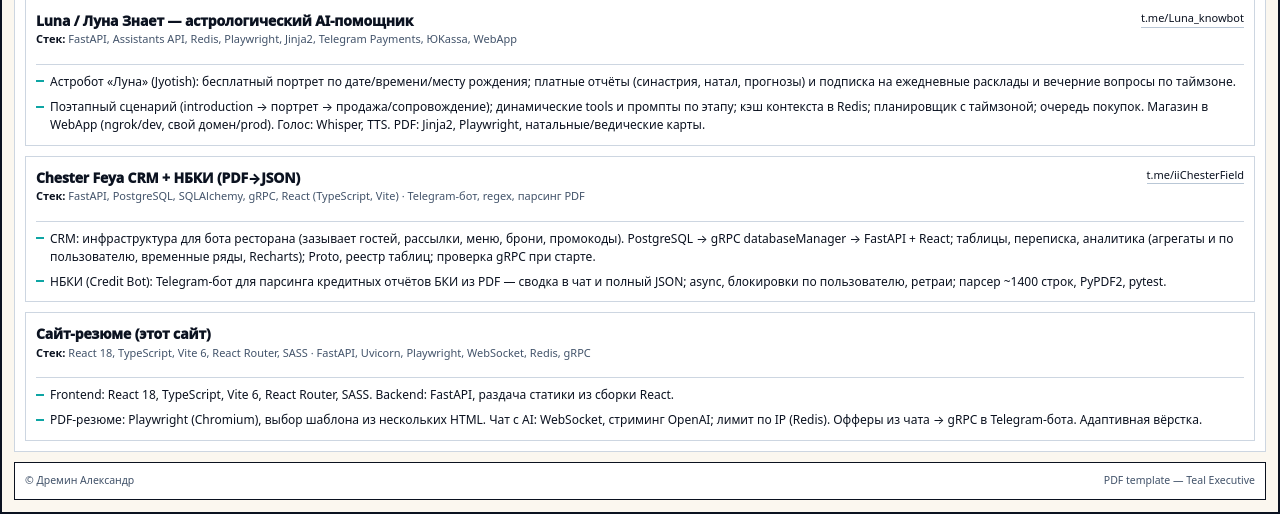
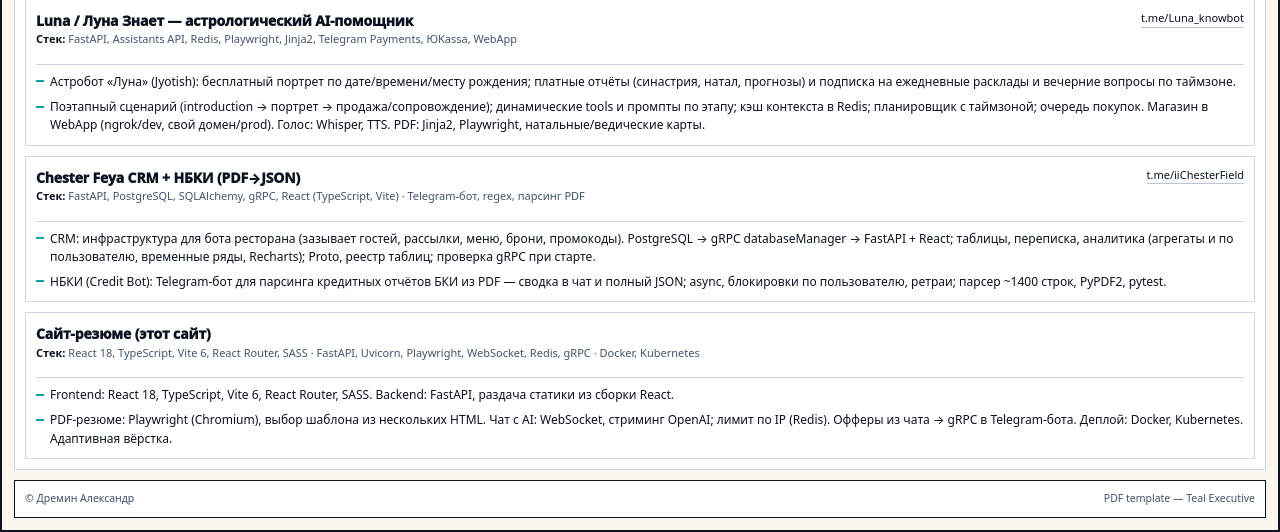
Before and after one commit to azora929/myResume, a Python web app: template webApp/assets/templates/template_a.html in a window 1280 px wide. Shown: the part 925-1457 px from the top of the page. Run offline with Jinja, Linux system fonts and the light colour scheme; the template is opened without the code that fills it, so the values that code supplies are empty.

Commit message:
Фиксы необльшие(тестировал)

```diff
--- a/webApp/assets/templates/template_a.html
+++ b/webApp/assets/templates/template_a.html
@@ -188,8 +188,6 @@
       border:1px solid var(--line);
       background:var(--panel);
       padding:10px;
-      break-inside:avoid;
-      page-break-inside:avoid;
     }
     .proj-top{
       display:flex;
@@ -469,12 +467,12 @@
           <div class="proj-top">
             <div>
               <p class="proj-name">Сайт-резюме (этот сайт)</p>
-              <p class="meta"><b>Стек:</b> React 18, TypeScript, Vite 6, React Router, SASS · FastAPI, Uvicorn, Playwright, WebSocket, Redis, gRPC</p>
+              <p class="meta"><b>Стек:</b> React 18, TypeScript, Vite 6, React Router, SASS · FastAPI, Uvicorn, Playwright, WebSocket, Redis, gRPC · Docker, Kubernetes</p>
             </div>
           </div>
           <ul class="bul">
             <li>Frontend: React 18, TypeScript, Vite 6, React Router, SASS. Backend: FastAPI, раздача статики из сборки React.</li>
-            <li>PDF-резюме: Playwright (Chromium), выбор шаблона из нескольких HTML. Чат с AI: WebSocket, стриминг OpenAI; лимит по IP (Redis). Офферы из чата → gRPC в Telegram-бота. Адаптивная вёрстка.</li>
+            <li>PDF-резюме: Playwright (Chromium), выбор шаблона из нескольких HTML. Чат с AI: WebSocket, стриминг OpenAI; лимит по IP (Redis). Офферы из чата → gRPC в Telegram-бота. Деплой: Docker, Kubernetes. Адаптивная вёрстка.</li>
           </ul>
         </article>
       </div>
--- a/webApp/assets/templates/template_b.html
+++ b/webApp/assets/templates/template_b.html
@@ -127,8 +127,6 @@
       border:1px solid var(--line);
       background:var(--panel);
       padding:10px;
-      break-inside:avoid;
-      page-break-inside:avoid;
     }
     .proj + .proj{ margin-top:10px; }
     .proj-top{
@@ -358,11 +356,11 @@
         <div class="proj-top">
           <div>
             <p class="proj-name">Сайт-резюме (этот сайт)</p>
-            <p class="meta"><b>Стек:</b> React 18, TypeScript, Vite 6, SASS · FastAPI, Playwright, WebSocket, Redis, gRPC</p>
+            <p class="meta"><b>Стек:</b> React 18, TypeScript, Vite 6, SASS · FastAPI, Playwright, WebSocket, Redis, gRPC · Docker, Kubernetes</p>
           </div>
         </div>
         <ul class="bul">
-          <li>React 18, TypeScript, Vite 6, React Router, SASS; FastAPI, раздача статики. PDF: Playwright (Chromium), шаблоны HTML. Чат с AI: WebSocket, стриминг OpenAI; лимит по IP (Redis). Офферы → gRPC в Telegram. Адаптив.</li>
+          <li>React 18, TypeScript, Vite 6, React Router, SASS; FastAPI, раздача статики. PDF: Playwright (Chromium), шаблоны HTML. Чат с AI: WebSocket, стриминг OpenAI; лимит по IP (Redis). Офферы → gRPC в Telegram. Деплой: Docker, Kubernetes. Адаптив.</li>
         </ul>
       </article>
     </section>
--- a/webApp/assets/templates/template_c.html
+++ b/webApp/assets/templates/template_c.html
@@ -139,8 +139,6 @@
       border:1px solid var(--line);
       background:#fff;
       padding:10px;
-      break-inside:avoid;
-      page-break-inside:avoid;
     }
     .proj + .proj{ margin-top:10px; }
     .proj-top{
@@ -369,11 +367,11 @@
         <div class="proj-top">
           <div>
             <p class="proj-name">Сайт-резюме (этот сайт)</p>
-            <p class="meta"><b>Стек:</b> React 18, TypeScript, Vite 6, SASS · FastAPI, Playwright, WebSocket, Redis, gRPC</p>
+            <p class="meta"><b>Стек:</b> React 18, TypeScript, Vite 6, SASS · FastAPI, Playwright, WebSocket, Redis, gRPC · Docker, Kubernetes</p>
           </div>
         </div>
         <ul class="bul">
-          <li>React 18, TypeScript, Vite 6, React Router, SASS; FastAPI, раздача статики. PDF: Playwright (Chromium), шаблоны HTML. Чат с AI: WebSocket, стриминг OpenAI; лимит по IP (Redis). Офферы → gRPC в Telegram. Адаптив.</li>
+          <li>React 18, TypeScript, Vite 6, React Router, SASS; FastAPI, раздача статики. PDF: Playwright (Chromium), шаблоны HTML. Чат с AI: WebSocket, стриминг OpenAI; лимит по IP (Redis). Офферы → gRPC в Telegram. Деплой: Docker, Kubernetes. Адаптив.</li>
         </ul>
       </article>
     </section>
--- a/webApp/reactFrontEnd/src/components/projects/ProjectsSection.tsx
+++ b/webApp/reactFrontEnd/src/components/projects/ProjectsSection.tsx
@@ -397,6 +397,7 @@ function CrmNbkiSlide() {
                 <li>PDF-резюме: Playwright (Chromium), выбор шаблона из нескольких HTML</li>
                 <li>Чат с AI: WebSocket, стриминг ответов OpenAI; лимит сообщений по IP (Redis)</li>
                 <li>Офферы из чата: tool calling → gRPC в Telegram-бота, уведомление мне</li>
+                <li>Сборка и деплой: Docker, Kubernetes</li>
                 <li>Адаптивная вёрстка, доступность</li>
               </ul>
             </div>
--- a/webApp/services/prompt_service.py
+++ b/webApp/services/prompt_service.py
@@ -27,5 +27,5 @@ class PromptService:
             "   Астрологический AI-помощник (персонаж «Луна», Jyotish). Бесплатный персональный портрет по дате/времени/месту рождения; платные отчёты (синастрия, натал, прогнозы и др.) и подписка на ежедневные расклады и вечерние вопросы с учётом целей и таймзоны. Магазин в WebApp; HTTPS — ngrok в dev, свой домен в prod. Поэтапный сценарий (introduction → портрет → продажа/сопровождение); динамические tools и промпты по этапу; миграция истории диалога; кэш контекста в Redis. Планировщик с таймзоной пользователя: расклады, вечерние вопросы, истечение и продление подписки; очередь покупок, атомарное сохранение отчётов. Голос: Whisper (транскрипция), TTS ответов. Telegram Payments, ЮKassa. PDF: Jinja2, Playwright, натальные/ведические карты (Kerykeion, AstroKundali, Matplotlib).\n"
             "4) Chester Feya CRM + НБКИ (PDF→JSON)\n"
             "   CRM: инфраструктура для Telegram-бота ресторана (https://t.me/iiChesterField): бот зазывает гостей, рассылки, меню, бронирование, промокоды. Веб-панель для операторов — таблицы (пагинация, поиск по полям и ID, редактирование строк), просмотр переписки с пользователями, раздел аналитики (агрегатная статистика и персональная по пользователю, временные ряды, графики Recharts). Архитектура: PostgreSQL → gRPC-сервис databaseManager (Python, SQLAlchemy) — единственная точка доступа к БД; FastAPI (webCRM) проксирует REST в gRPC, при старте проверяет доступность gRPC. Proto (crm.proto), реестр таблиц и моделей, кодогенерация стабов. НБКИ (Credit Bot): Telegram-бот для автоматической обработки кредитных отчётов из БКИ. Пользователь отправляет PDF отчёта в чат — бот парсит (скоринг, персональные данные, договоры, заявки, просрочки), валидирует и возвращает краткую сводку в чат и полную выгрузку в JSON. Асинхронная архитектура на python-telegram-bot и asyncio, блокировки по пользователю (один запрос на пользователя), ретраи при отправке сообщений и файлов. Парсер ~1400 строк покрывает все ключевые разделы отчёта БКИ; PyPDF2, pytest.\n\n"
-            "Сайт-резюме (этот сайт): Frontend — React 18, TypeScript, Vite 6, React Router, SASS. Backend — FastAPI, Uvicorn, раздача статики из сборки React. PDF-резюме: Playwright (Chromium), выбор шаблона из нескольких HTML. Чат с AI: WebSocket, стриминг ответов OpenAI; лимит сообщений по IP (Redis). Офферы из чата: tool calling → gRPC в Telegram-бота, уведомление кандидату. Адаптивная вёрстка.\n"
+            "Сайт-резюме (этот сайт): Frontend — React 18, TypeScript, Vite 6, React Router, SASS. Backend — FastAPI, Uvicorn, раздача статики из сборки React. PDF-резюме: Playwright (Chromium), выбор шаблона из нескольких HTML. Чат с AI: WebSocket, стриминг ответов OpenAI; лимит сообщений по IP (Redis). Офферы из чата: tool calling → gRPC в Telegram-бота, уведомление кандидату. Сборка и деплой: Docker, Kubernetes. Адаптивная вёрстка.\n"
         )
```
